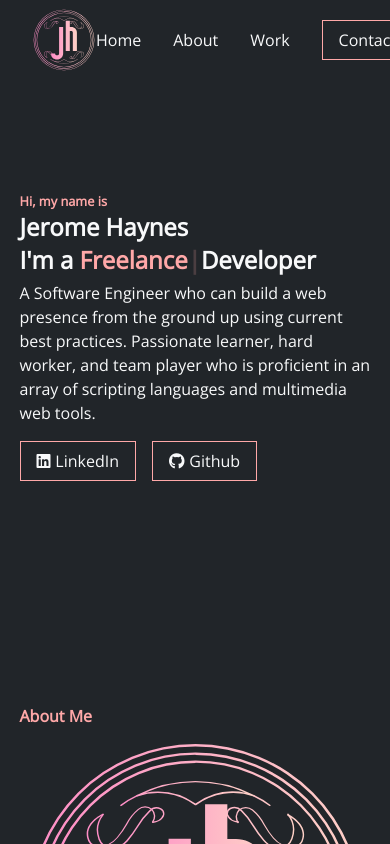
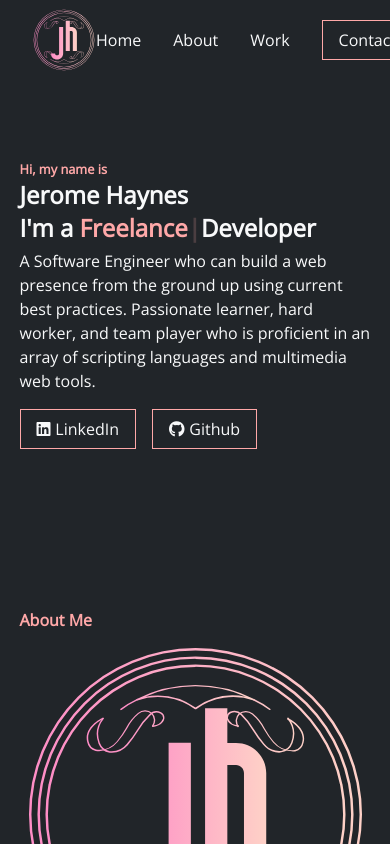
Before and after one commit to dev-rome/v1, a React (Create React App) app: page / in a window 390 px wide. Shown: the top 844 px of the page. Built offline with nearby package versions, Linux system fonts and the light colour scheme.

Commit message:
change padding from 7rem to 5rem

```diff
--- a/src/App.css
+++ b/src/App.css
@@ -37,3 +37,10 @@ section {
 footer {
   margin-top: auto;
 }
+
+
+@media (max-width: 1024px) {
+  section {
+    padding: 5rem 0;
+  }
+}
```
